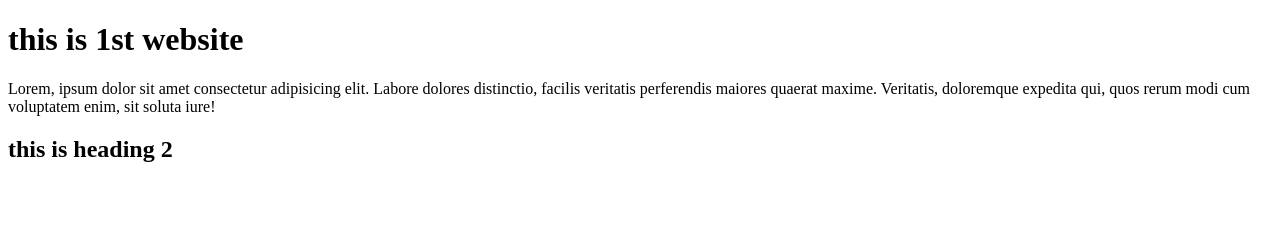
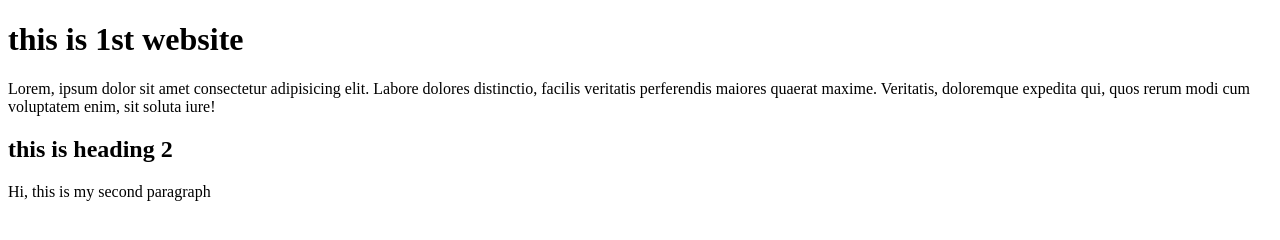
Before and after one commit to ProdipKirtania/my-first-website, a plain HTML site: page index.html in a window 1280 px wide. Drawn offline with Linux system fonts and the light colour scheme.

Commit message:
second paragraph added

```diff
--- a/index.html
+++ b/index.html
@@ -10,5 +10,6 @@
     <p>Lorem, ipsum dolor sit amet consectetur adipisicing elit. Labore dolores distinctio, facilis veritatis perferendis maiores quaerat maxime. Veritatis, doloremque expedita qui, quos rerum modi cum voluptatem enim, sit soluta iure!</p>
 
     <h2>this is heading 2</h2>
+    <p>Hi, this is my second paragraph</p>
 </body>
 </html>
```
